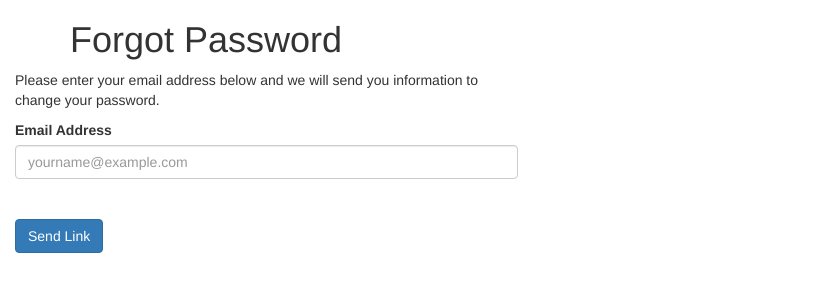
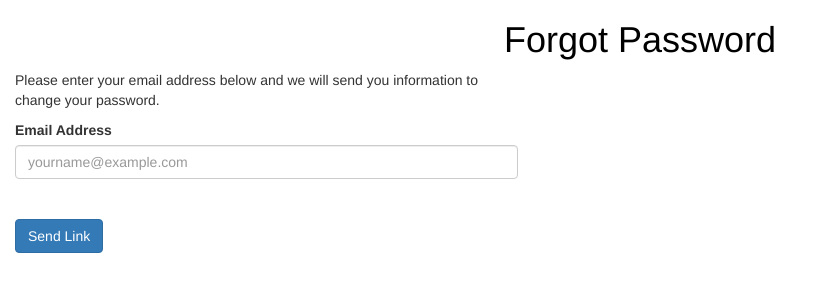
Before and after one commit to danieltran67/All-In-One-Agenda, a Flask app: page /forgotpassword in a window 1280 px wide. Shown: the top 300 px of the page, without its empty margins (0-822 px from the left). Run offline with Flask 2, Linux system fonts and the light colour scheme; some libraries are stand-ins or nearby versions.

Commit message:
Add files via upload

```diff
--- a/templates/forgotpassword.html
+++ b/templates/forgotpassword.html
@@ -5,9 +5,13 @@
 ForgotPassword
 {% endblock %}
 
+{% block styles %}
+{{super()}}
+<link rel="stylesheet" href="{{url_for('.static', filename='forgotpassword.css')}}">
+{% endblock %}
 
 {% block content %}
-<div class="container">
+<div style="color:black; text-align:center;" class="container">
         <div class="container-fluid">
             <div class="row">
               <h1>Forgot Password</h1>
```
